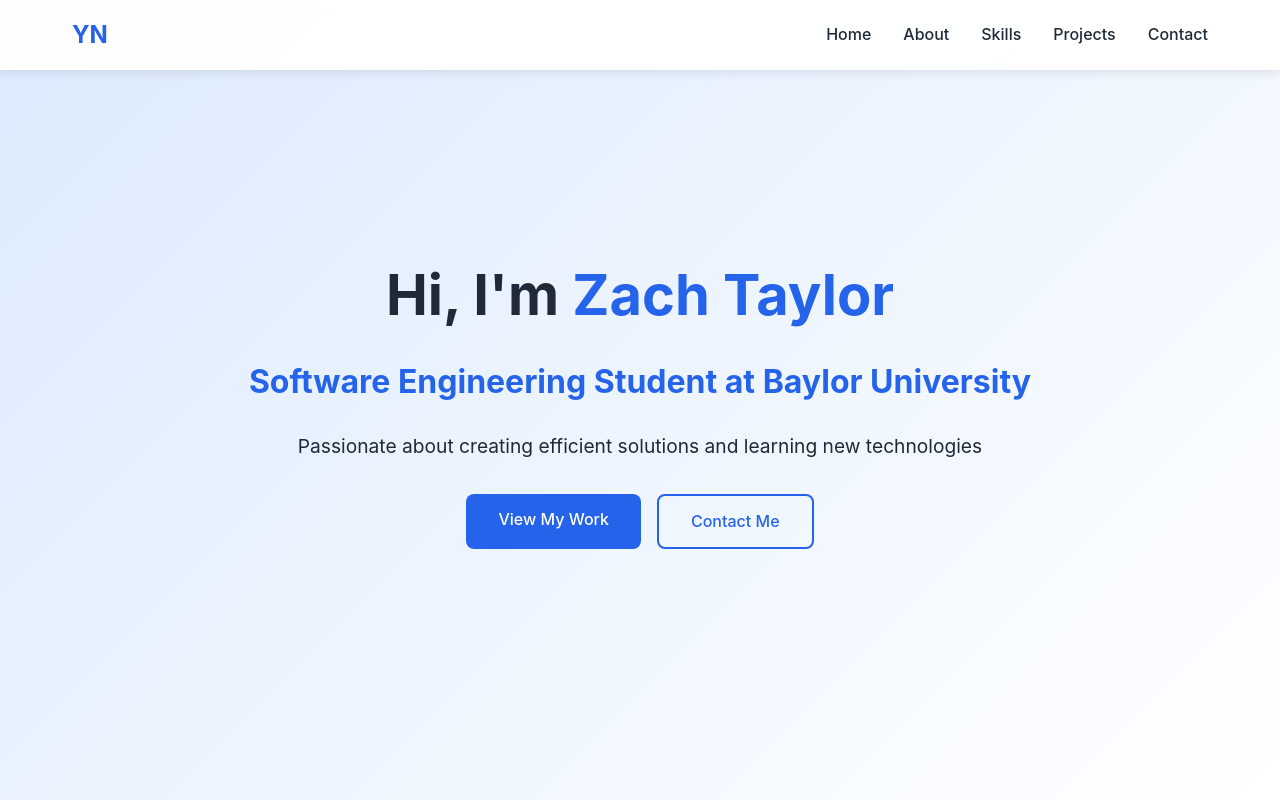
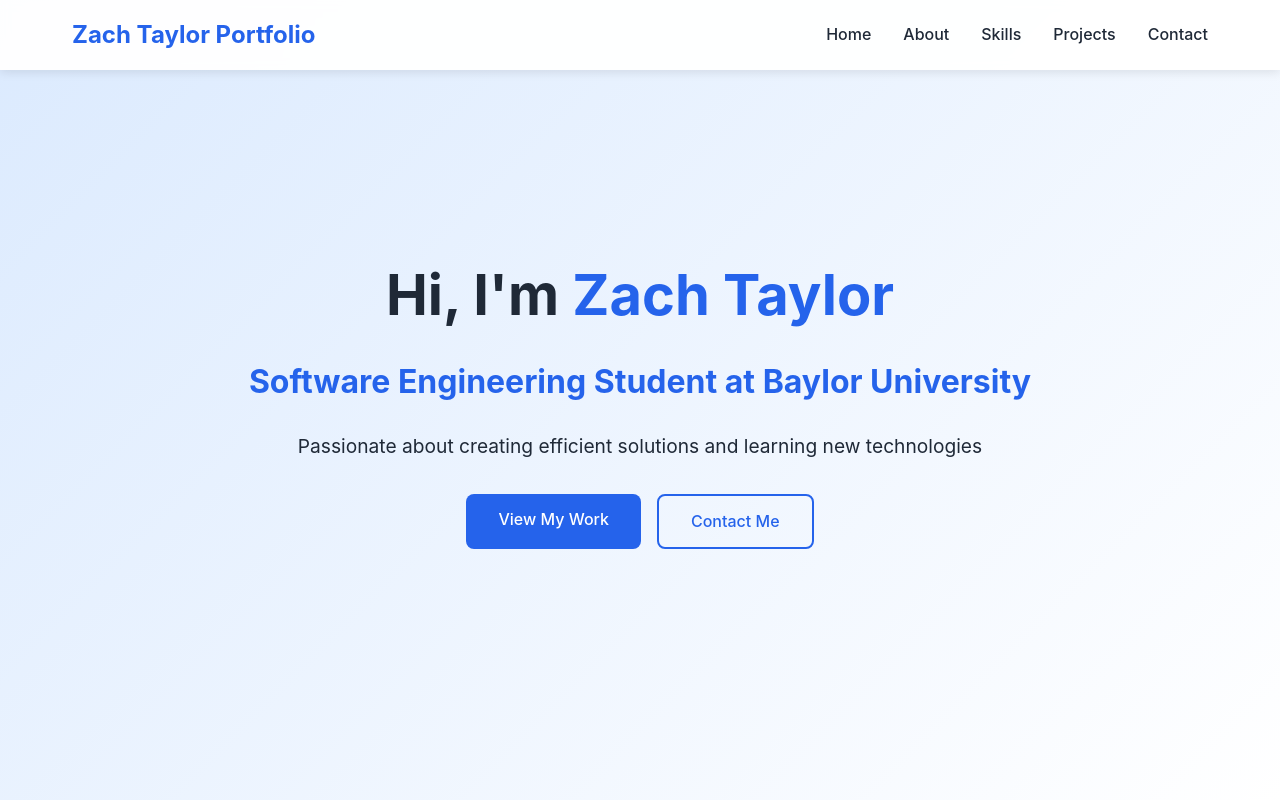
Before and after one commit to zachtaylorcsc/zachtaylorcsc.github.io, a plain HTML site: page index.html in a window 1280 px wide. Shown: the top 800 px of the page. Drawn offline with Linux system fonts and the light colour scheme.

Commit message:
small fix to homepage logo

```diff
--- a/index.html
+++ b/index.html
@@ -11,7 +11,7 @@
     <body>
         <nav class="navbar">
             <div class="nav-content">
-                <div class="logo">YN</div>
+                <div class="logo">Zach Taylor Portfolio</div>
                 <ul class="nav-links">
                     <li><a href="#home">Home</a></li>
                     <li><a href="#about">About</a></li>
```
